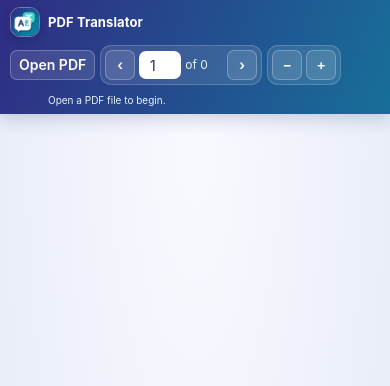
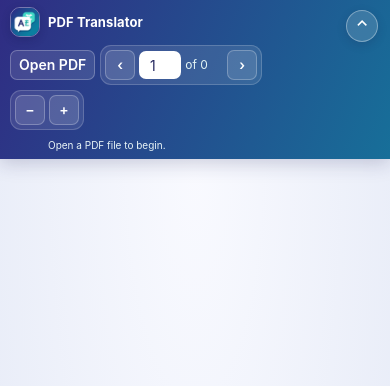
Before and after one commit to ssertgoz/Translater-Extension, a website with bundled scripts: page viewer.html in a window 390 px wide. Built offline with nearby package versions, Linux system fonts and the light colour scheme; some packages are replaced by stand-ins of ours.

Commit message:
Enhance PDF viewer toolbar functionality and styling
- Updated README to reflect new toolbar behavior and theme consistency.
- Modified CSS for improved toolbar layout and responsiveness.
- Added toolbar toggle button for manual visibility control in viewer.
- Implemented JavaScript logic to manage toolbar visibility based on user interaction and scrolling.

```diff
--- a/viewer.css
+++ b/viewer.css
@@ -19,12 +19,13 @@ body {
   z-index: 2;
   display: flex;
   flex: 0 0 auto;
+  flex-wrap: nowrap;
   align-items: center;
   gap: 12px;
   min-height: 58px;
   max-height: 180px;
   overflow: hidden;
-  padding: 7px 14px;
+  padding: 7px 54px 7px 14px;
   color: white;
   background: linear-gradient(112deg, #302c83 0%, #176f99 100%);
   box-shadow: 0 4px 18px rgb(35 38 91 / 22%);
@@ -39,6 +40,36 @@ body.toolbar-hidden .toolbar {
   opacity: 0;
   pointer-events: none;
 }
+
+.toolbar-toggle {
+  position: fixed;
+  top: 10px;
+  right: 12px;
+  z-index: 20;
+  display: grid;
+  width: 32px;
+  height: 32px;
+  place-items: center;
+  padding: 0;
+  border: 1px solid rgb(255 255 255 / 35%);
+  border-radius: 50%;
+  color: white;
+  background: rgb(255 255 255 / 14%);
+  box-shadow: 0 3px 10px rgb(25 32 80 / 18%);
+  font: 600 16px/1 -apple-system, BlinkMacSystemFont, "Segoe UI", sans-serif;
+  cursor: pointer;
+  transition: color .16s, background .16s, transform .16s, box-shadow .16s;
+}
+
+.toolbar-toggle:hover { background: rgb(255 255 255 / 25%); transform: translateY(-1px); }
+.toolbar-toggle:focus-visible { outline: 3px solid #57d7c5; outline-offset: 2px; }
+body.toolbar-hidden .toolbar-toggle {
+  border-color: #d8deef;
+  color: #302c83;
+  background: rgb(255 255 255 / 94%);
+  box-shadow: 0 4px 16px rgb(36 42 83 / 20%);
+}
+body.toolbar-hidden .toolbar-toggle:hover { background: #fff; }
 
 .viewer-brand {
   display: flex;
@@ -176,7 +207,7 @@ body.toolbar-hidden .toolbar {
 }
 
 @media (max-width: 1050px) {
-  .toolbar { gap: 8px; padding: 6px 10px; }
+  .toolbar { gap: 8px; padding: 6px 50px 6px 10px; }
   .viewer-brand img { width: 30px; height: 30px; }
   .viewer-brand strong { font-size: 13px; }
   .viewer-brand span { display: none; }
@@ -185,7 +216,7 @@ body.toolbar-hidden .toolbar {
 }
 
 @media (max-width: 700px) {
-  .toolbar { flex-wrap: wrap; padding: 7px 10px; }
+  .toolbar { flex-wrap: wrap; padding: 7px 50px 7px 10px; }
   .toolbar-controls { flex-wrap: wrap; }
   #status { flex-basis: 100%; max-width: none; margin-left: 38px; text-align: left; }
   #document-viewer { padding: 12px; }
--- a/viewer.html
+++ b/viewer.html
@@ -8,7 +8,7 @@
   <link rel="stylesheet" href="viewer.css">
 </head>
 <body>
-  <header class="toolbar">
+  <header id="toolbar" class="toolbar">
     <div class="viewer-brand">
       <img src="icons/icon32.png" alt="">
       <div>
@@ -31,6 +31,7 @@
     </div>
     <span id="status" aria-live="polite">Open a PDF file to begin.</span>
   </header>
+  <button id="toolbar-toggle" class="toolbar-toggle" type="button" aria-controls="toolbar" aria-expanded="true" aria-label="Hide PDF toolbar" title="Hide PDF toolbar">⌃</button>
   <main id="document-viewer" aria-label="PDF document">
     <div id="page-container" class="page-container" hidden>
       <canvas id="page-canvas"></canvas>
--- a/viewer.js
+++ b/viewer.js
@@ -5,6 +5,7 @@ GlobalWorkerOptions.workerSrc = `${PDFJS_BASE}pdf.worker.min.mjs`;
 
 const status = document.getElementById("status");
 const documentViewer = document.getElementById("document-viewer");
+const toolbarToggle = document.getElementById("toolbar-toggle");
 const pageContainer = document.getElementById("page-container");
 const canvas = document.getElementById("page-canvas");
 const textLayerElement = document.getElementById("text-layer");
@@ -18,6 +19,7 @@ let renderId = 0;
 let lastSelection = "";
 let translationId = 0;
 let extensionEnabled = true;
+let manuallyHideToolbar = false;
 
 chrome.storage.sync.get({ extensionEnabled: true }).then(({ extensionEnabled: enabled }) => {
   extensionEnabled = enabled;
@@ -33,9 +35,14 @@ chrome.storage.onChanged.addListener((changes, area) => {
   }
 });
 
-documentViewer.addEventListener("scroll", () => {
-  document.body.classList.toggle("toolbar-hidden", documentViewer.scrollTop > 2);
-}, { passive: true });
+documentViewer.addEventListener("scroll", updateToolbarVisibility, { passive: true });
+toolbarToggle.addEventListener("click", () => {
+  const hidden = document.body.classList.contains("toolbar-hidden");
+  manuallyHideToolbar = !hidden;
+  if (hidden) documentViewer.scrollTop = 0;
+  updateToolbarVisibility();
+});
+updateToolbarVisibility();
 
 const documentUrl = new URLSearchParams(location.search).get("url");
 if (documentUrl) loadDocument({ url: documentUrl }, documentUrl.split("/").pop());
@@ -76,6 +83,15 @@ document.addEventListener("mousedown", (event) => {
   if (!bubble.contains(event.target)) hideBubble();
 });
 
+function updateToolbarVisibility() {
+  const hidden = manuallyHideToolbar || documentViewer.scrollTop > 2;
+  document.body.classList.toggle("toolbar-hidden", hidden);
+  toolbarToggle.textContent = hidden ? "⌄" : "⌃";
+  toolbarToggle.setAttribute("aria-expanded", String(!hidden));
+  toolbarToggle.setAttribute("aria-label", hidden ? "Show PDF toolbar" : "Hide PDF toolbar");
+  toolbarToggle.title = hidden ? "Show PDF toolbar" : "Hide PDF toolbar";
+}
+
 async function loadDocument(source, name = "PDF") {
   status.textContent = "Loading PDF…";
   try {
@@ -92,7 +108,8 @@ async function loadDocument(source, name = "PDF") {
     pageNumber = 1;
     scale = 1.25;
     documentViewer.scrollTop = 0;
-    document.body.classList.remove("toolbar-hidden");
+    manuallyHideToolbar = false;
+    updateToolbarVisibility();
     pageNumberInput.max = String(pdfDocument.numPages);
     document.getElementById("page-count").textContent = `of ${pdfDocument.numPages}`;
     pageContainer.hidden = false;
@@ -150,6 +167,8 @@ async function renderPage() {
 function goToPage(value) {
   if (!pdfDocument) return;
   pageNumber = Math.max(1, Math.min(pdfDocument.numPages, Number(value) || 1));
+  documentViewer.scrollTop = 0;
+  updateToolbarVisibility();
   renderPage();
 }
 
```
Also changed, not shown: README.md.
